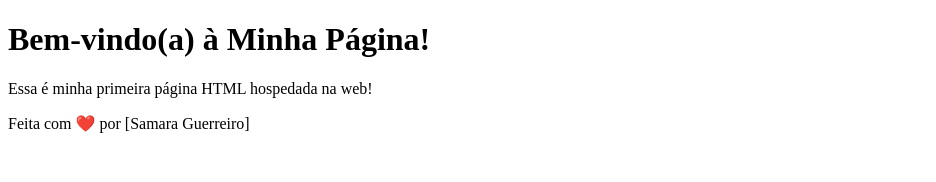
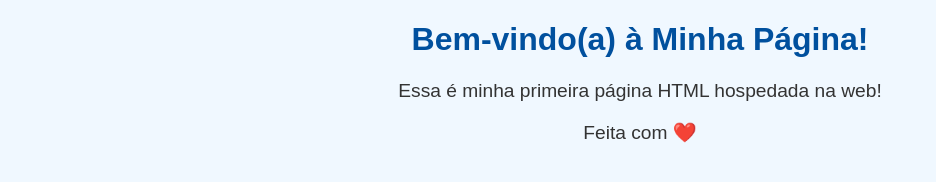
Before and after one commit to samaraguerreiro/minha-primeira-paginaa, a plain HTML site: page index.html in a window 1280 px wide. Shown: the whole page, without its empty margins (0-936 px from the left). Drawn offline with Linux system fonts and the light colour scheme.

Commit message:
Update index.html

```diff
--- a/index.html
+++ b/index.html
@@ -4,10 +4,24 @@
     <meta charset="UTF-8">
     <meta name="viewport" content="width=device-width, initial-scale=1.0">
     <title>Minha Primeira Página</title>
+    <style>
+        body {
+            font-family: Arial, sans-serif;
+            background-color: #f0f8ff;
+            color: #333;
+            text-align: center;
+            margin: 0;
+            padding: 0;
+        }
+        h1 {
+            color: #00509e;
+        }
+        p {
+            font-size: 1.2em;
+        }
+    </style>
 </head>
 <body>
     <h1>Bem-vindo(a) à Minha Página!</h1>
     <p>Essa é minha primeira página HTML hospedada na web!</p>
-    <p>Feita com ❤️ por [Samara Guerreiro]</p>
-</body>
-</html>
+    <p>Feita com ❤️
```
